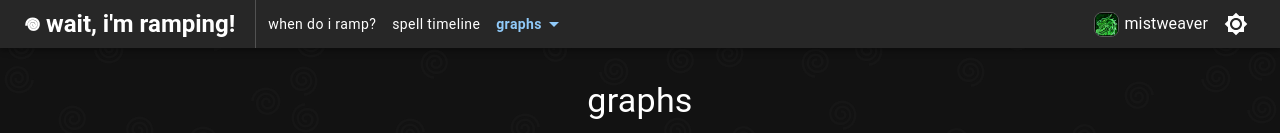
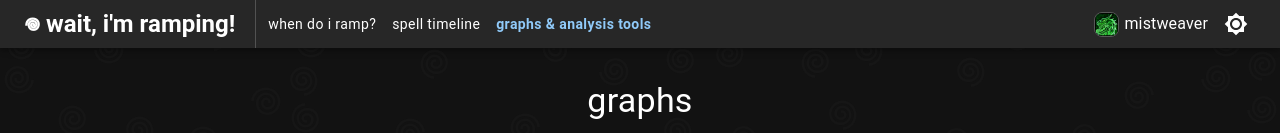
Before and after one commit to lolswirl/wait-im-ramping, a React (Create React App) app: page /graphs in a window 1280 px wide. Shown: the top 133 px of the page. Built offline with nearby package versions, Linux system fonts and the light colour scheme; the HTML template or start-up script is replaced by a standard one.

Commit message:
remove graphs dropdown

```diff
--- a/src/components/AppBar/AppBar.tsx
+++ b/src/components/AppBar/AppBar.tsx
@@ -34,6 +34,7 @@ import SpecDisplay from "../SpecializationSelect/SpecDisplay.tsx";
 const pages = [
   { label: "When do I ramp?", path: "/when-do-i-ramp" },
   { label: "Spell Timeline", path: "/timeline" },
+  { label: "Graphs & Analysis Tools", path: "/graphs" },
 ];
 
 function ResponsiveAppBar() {
@@ -100,33 +101,7 @@ function ResponsiveAppBar() {
             </ListItemButton>
           </ListItem>
         ))}
-        <ListItem disablePadding>
-          <ListItemButton
-            onClick={e => {
-              e.stopPropagation();
-              setMobileGraphsOpen(open => !open);
-            }}
-            sx={{ pl: 2 }}
-          >
-            <ListItemText primary={GetTitle("Graphs")} />
-            {mobileGraphsOpen ? <ArrowDownIcon /> : <ArrowRight />}
-          </ListItemButton>
-        </ListItem>
-        {mobileGraphsOpen &&
-          graphPages
-            .filter(({ label }) => label.toLowerCase() !== "graphs")
-            .map(({ label, path }) => (
-              <ListItem key={label} disablePadding>
-                <ListItemButton
-                  component="a"
-                  href={path}
-                  selected={location.pathname === path}
-                  sx={{ pl: 4 }}
-                >
-                  <ListItemText primary={GetTitle(label)} />
-                </ListItemButton>
-              </ListItem>
-            ))}
+
       </List>
       <Box sx={{ flexGrow: 1 }} />
       <Box sx={{ p: 2, display: "flex", alignItems: "center", gap: 1 }}>
@@ -223,24 +198,6 @@ function ResponsiveAppBar() {
                 {GetTitle(label)}
               </Button>
             ))}
-            <Button
-              onClick={e => setDropdownAnchor(e.currentTarget)}
-              sx={{
-                color: isGraphPage ? hoverColor : "white",
-                fontWeight: isGraphPage ? 700 : 400,
-                "&:hover": { color: hoverColor },
-                textTransform: "none"
-              }}
-            >
-              {GetTitle("Graphs")} <ArrowDropDown />
-            </Button>
-            <Menu
-              anchorEl={dropdownAnchor}
-              open={Boolean(dropdownAnchor)}
-              onClose={() => setDropdownAnchor(null)}
-            >
-              {renderDropdownLinks()}
-            </Menu>
           </Box>
           {/* desktop right side */}
           <Box sx={{ display: { xs: "none", md: "flex" }, alignItems: "center", gap: 1 }}>
```
